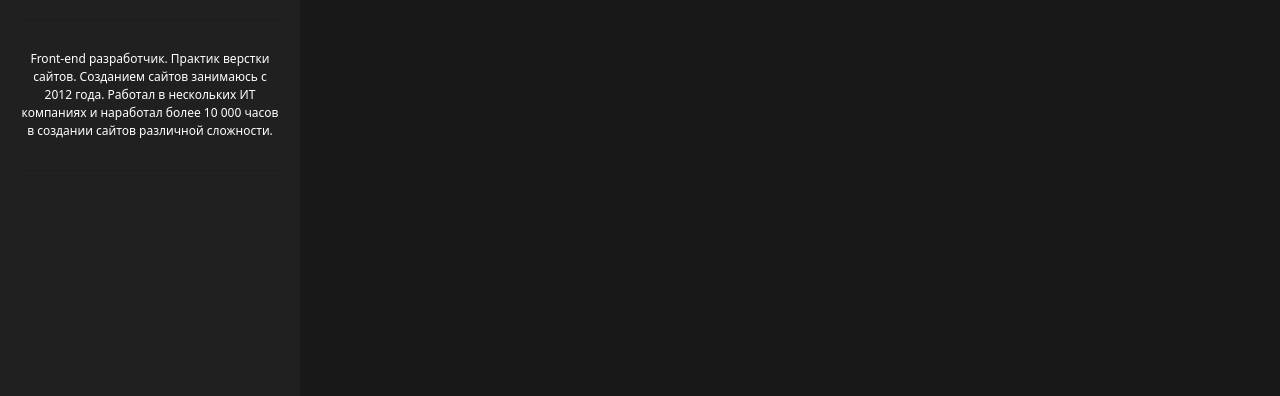
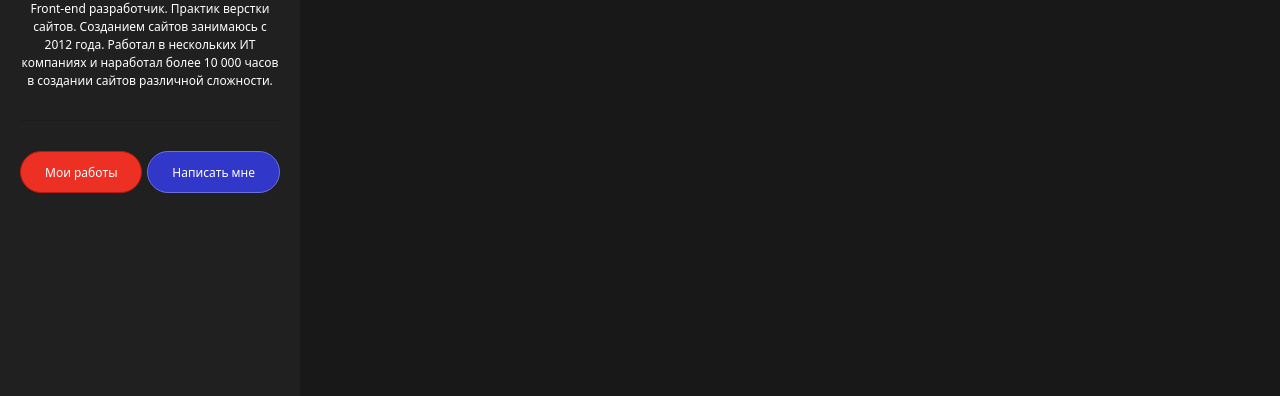
Before and after one commit to lawits/personal-blog, a website: page src/index.html in a window 1280 px wide. Shown: the part 404-800 px from the top of the page. Drawn offline with nearby package versions, Linux system fonts and the light colour scheme; files that its build step writes are made by us from their sources.

Commit message:
Created sidebar buttons

```diff
--- a/src/assets/scss/_vars.scss
+++ b/src/assets/scss/_vars.scss
@@ -1,6 +1,8 @@
 $primary: #202020;
 $secondary: #121212;
 $white: #fff;
+$red: #ED3024;
+$blue: #3137C9;
 
 $z-index-sidebar: 1000;
 $z-index-header: 1000;
--- /dev/null
+++ b/src/assets/scss/blocks/btn.scss
@@ -0,0 +1,37 @@
+.btn{
+  display: inline-block;
+  vertical-align: top;
+  padding: 1.13em 2em;
+
+  background: $secondary;
+  border: none;
+  cursor: pointer;
+  border-radius: 3em;
+
+  font-family: inherit;
+  font-size: 1.2rem;
+  line-height: 1.1;
+  font-weight: 500;
+  color: $white;
+  text-decoration: none;
+
+  transition: background-color linear .2s;
+
+  &--red{
+    background-color: $red;
+    border: 1px solid darken($red, 15%);
+
+    &:hover{
+      background-color: darken($red, 5%);
+    }
+  }
+
+  &--blue{
+    background-color: $blue;
+    border: 1px solid lighten($blue, 15%);
+
+    &:hover{
+      background-color: darken($blue, 5%);
+    }
+  }
+}
--- a/src/assets/scss/blocks/profile.scss
+++ b/src/assets/scss/blocks/profile.scss
@@ -3,6 +3,8 @@
   width: 100px;
   height: 100px;
   margin: 0 auto 2rem;
+
+  position: relative;
 
   border: 2px solid $white;
   box-shadow: 0 7px 20px rgba(0, 0, 0, .25);
--- a/src/assets/scss/blocks/sidebar.scss
+++ b/src/assets/scss/blocks/sidebar.scss
@@ -22,4 +22,10 @@
 }
 .sidebar__content{
   padding: 0 2rem;
+  margin-top: -5rem;
 }
+.sidebar__footer{
+  display: flex;
+  justify-content: space-between;
+  padding: 0 2rem;
+}
--- a/src/assets/scss/style.scss
+++ b/src/assets/scss/style.scss
@@ -27,3 +27,4 @@ body {
 @import "blocks/container.scss";
 @import "blocks/profile";
 @import "blocks/social";
+@import "blocks/btn";
--- a/src/partials/sidebar.html
+++ b/src/partials/sidebar.html
@@ -31,5 +31,8 @@
       </div>
     </div>
   </div>
-  <div class="sidebar__footer"></div>
+  <div class="sidebar__footer">
+    <a class="btn btn--red" href="#">Мои работы</a>
+    <button class="btn btn--blue" type="button">Написать мне</button>
+  </div>
 </aside>
```
Also changed, not shown: dist/assets/css/style.css, dist/assets/css/style.min.css, dist/index.html.
